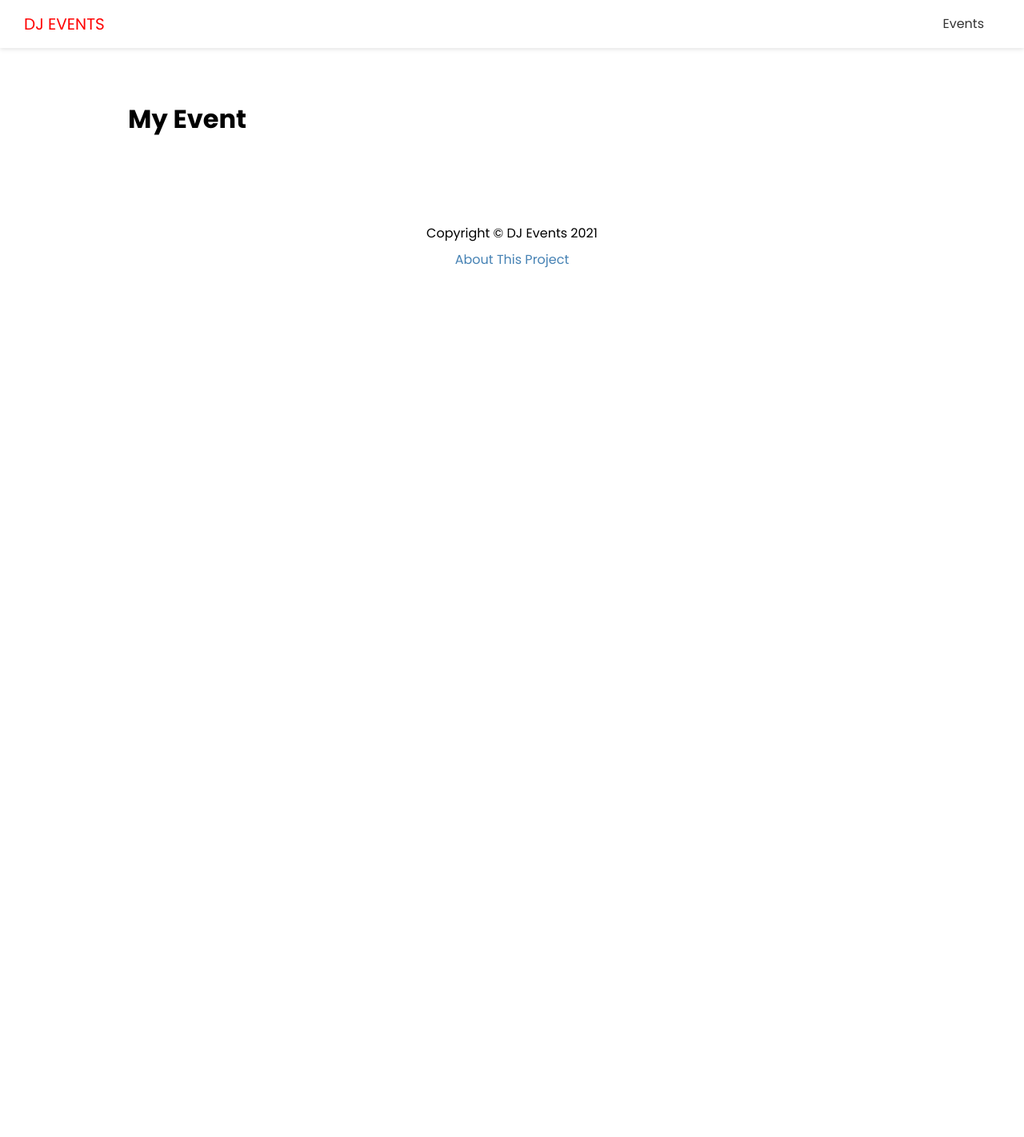
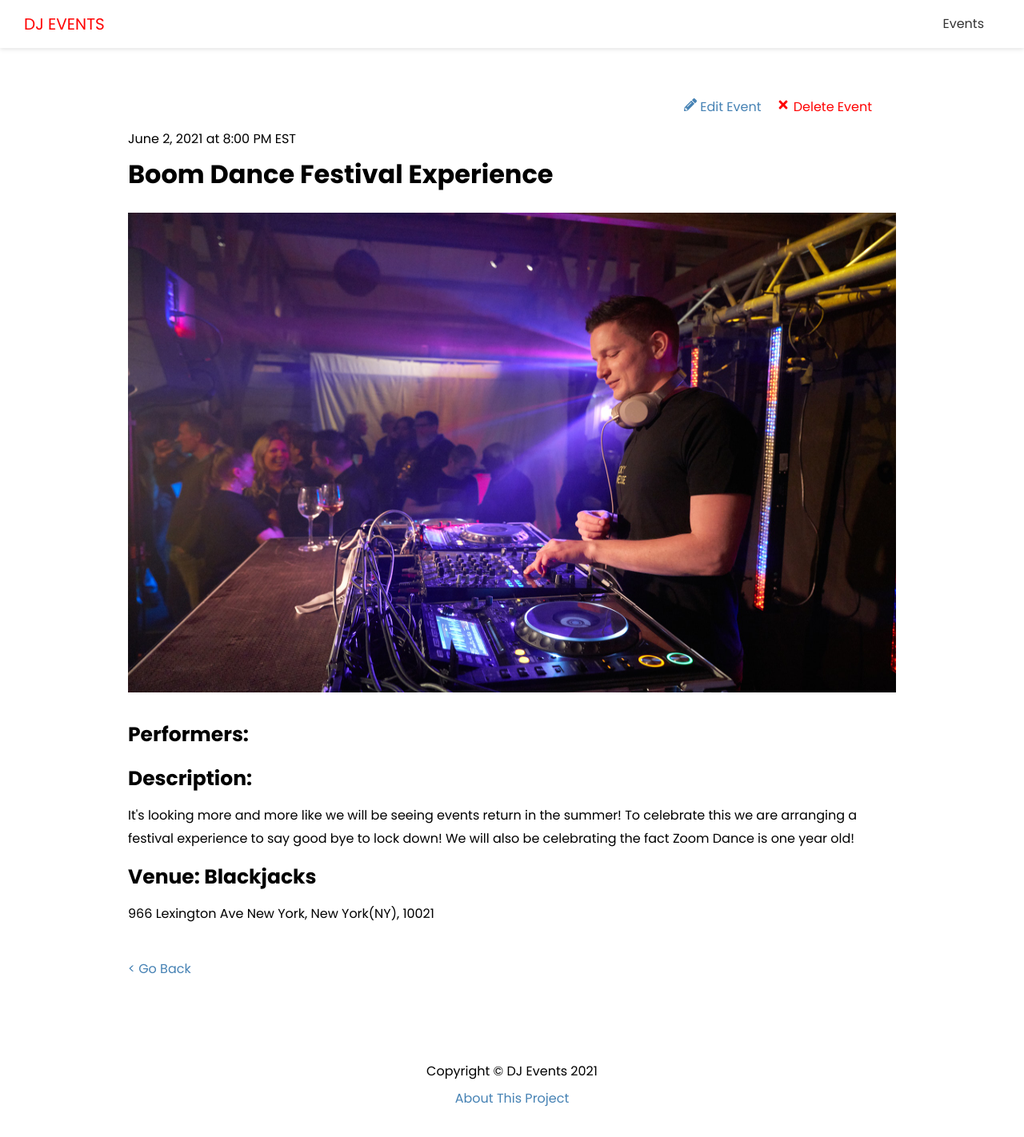
Before and after one commit to manikagnish/music-events-frontend, a Next.js app: page /events/boom-dance-festival-experience in a window 1280 px wide. Shown: the top 1422 px of the page at 80% size. Before the commit the page ends 800 px from the top, so only its background shows below. Built offline with nearby package versions, Linux system fonts and the light colour scheme; no server answers.

Commit message:
created event details page

```diff
--- a/pages/events/[slug].jsx
+++ b/pages/events/[slug].jsx
@@ -1,9 +1,60 @@
 import Layout from "@/components/Layout";
+import { API_URL } from "@/config/index";
+import styles from "@/styles/Event.module.css";
+import Image from "next/image";
+import Link from "next/link";
+import { FaPencilAlt, FaTimes } from "react-icons/fa";
 
-export default function EventPage() {
+export default function EventPage({ evt }) {
+  function deleteEvent(e) {
+    console.log("delete");
+  }
+
   return (
     <Layout>
-      <h1>My Event</h1>
+      <div className={styles.event}>
+        <div className={styles.controls}>
+          <Link href={`/events/edit/${evt.id}`}>
+            <a>
+              <FaPencilAlt /> Edit Event
+            </a>
+          </Link>
+          <a href="#" className={styles.delete} onClick={deleteEvent}>
+            <FaTimes /> Delete Event
+          </a>
+        </div>
+
+        <span>
+          {evt.date} at {evt.time}
+        </span>
+        <h1>{evt.name}</h1>
+        {evt.image && (
+          <div className={styles.image}>
+            <Image src={evt.image} width={960} height={600} alt={evt.name} />
+          </div>
+        )}
+
+        <h3>Performers:</h3>
+        <p>{evt.performer}</p>
+        <h3>Description:</h3>
+        <p>{evt.description}</p>
+        <h3>Venue: {evt.venue}</h3>
+        <p>{evt.address}</p>
+
+        <Link href="/events">
+          <a className={styles.back}>{"<"} Go Back</a>
+        </Link>
+      </div>
     </Layout>
   );
 }
+
+export async function getServerSideProps({ query: { slug } }) {
+  const res = await fetch(`${API_URL}/api/events/${slug}`);
+  const events = await res.json();
+  return {
+    props: {
+      evt: events[0],
+    },
+  };
+}
--- a/pages/events/index.jsx
+++ b/pages/events/index.jsx
@@ -3,7 +3,6 @@
 import EventItem from "@/components/EventItem";
 
 export default function EventsPage({ events }) {
-  console.log(events);
   return (
     <Layout>
       <h1>Events</h1>
--- /dev/null
+++ b/styles/Event.module.css
@@ -0,0 +1,32 @@
+.event {
+  position: relative;
+  padding-top: 40px;
+}
+
+.event h3 {
+  font-size: 25px;
+}
+
+.event p {
+  margin: 10px 0;
+}
+
+.image {
+  margin-bottom: 20px;
+}
+
+.controls {
+  position: absolute;
+  right: 30px;
+  top: 0;
+}
+
+.delete {
+  margin-left: 20px;
+  color: red;
+}
+
+.back {
+  display: block;
+  margin-top: 40px;
+}
```
